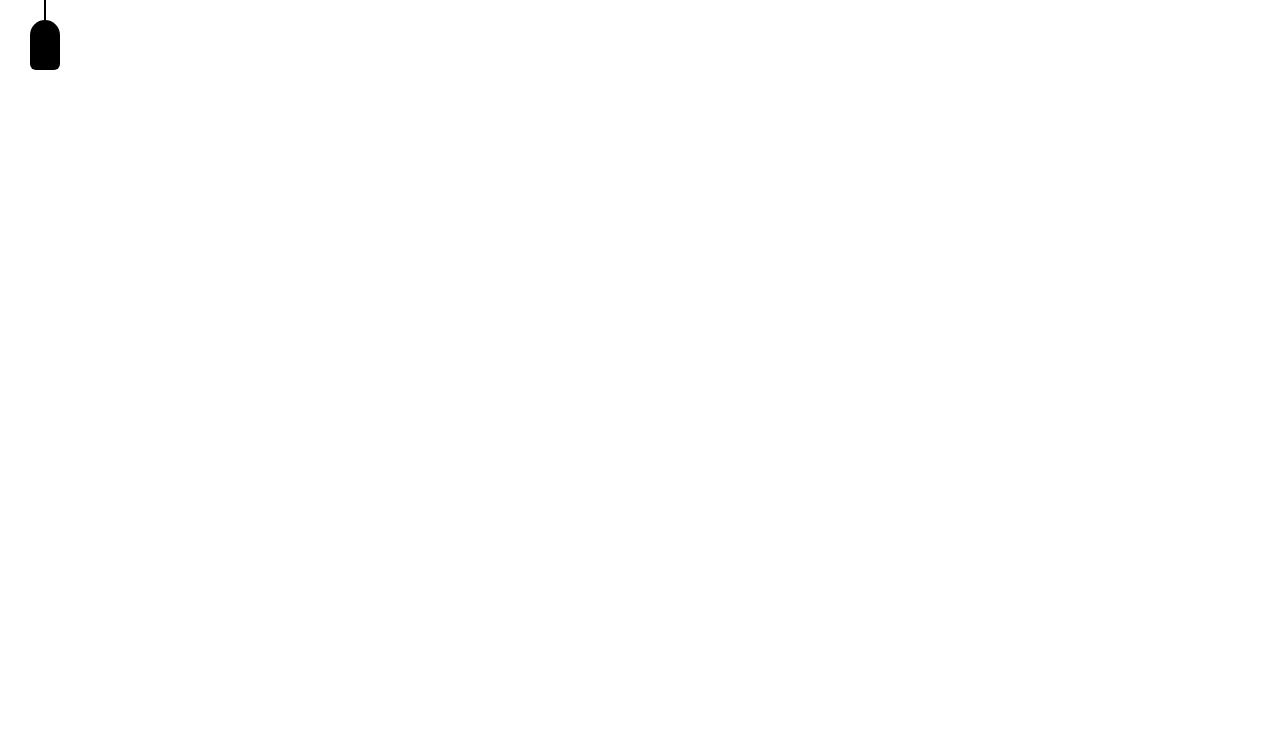
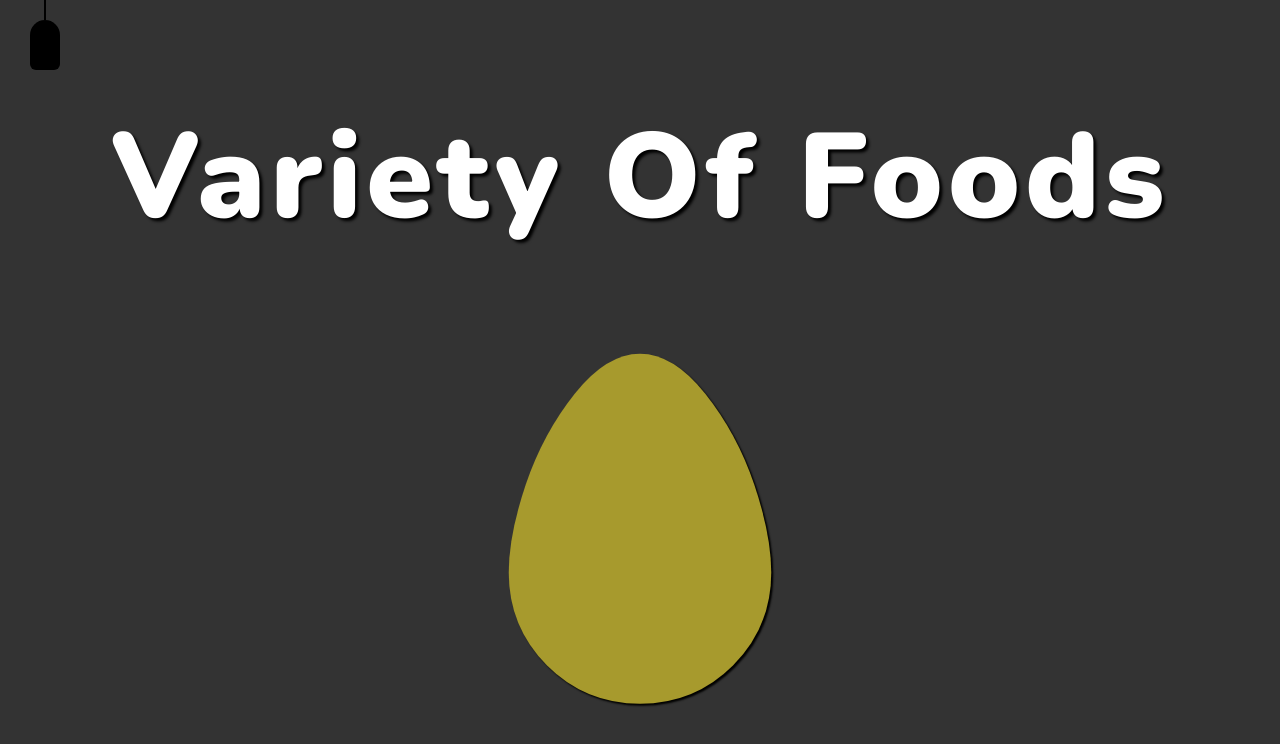
Before and after one commit to gurhanalan/WebsiteProject-Foods, a plain HTML site: page index.html in a window 1280 px wide. Drawn offline with nearby package versions, Linux system fonts and the light colour scheme.

Commit message:
Add hero markup and style

```diff
--- a/css/style.css
+++ b/css/style.css
@@ -35,6 +35,15 @@ html {
   @media only screen and (max-width: 37.5em) {
     html {
       font-size: 30%; } }
+
+.section-heading {
+  font-size: 12rem;
+  font-weight: 900;
+  color: #fff;
+  text-align: center;
+  text-transform: capitalize;
+  letter-spacing: 0.5rem;
+  text-shadow: 0.3rem 0.3rem 0.3rem #000; }
 
 .header {
   z-index: 10;
@@ -74,7 +83,7 @@ html {
   gap: 5rem;
   height: 15rem;
   display: fixed;
-  z-index: 15;
+  z-index: 25;
   top: 0;
   margin-top: -15rem;
   transition: transform 0.3s; }
@@ -97,3 +106,25 @@ html {
 
 #navbar-check:checked ~ .navbar {
   transform: translateY(100%); }
+
+.hero {
+  background-color: #333;
+  height: 100vh;
+  display: flex;
+  flex-direction: column;
+  justify-content: space-evenly; }
+  .hero__icons {
+    font-size: 35rem;
+    position: relative;
+    height: 35rem; }
+    .hero__icons i {
+      position: absolute;
+      color: #a79a2d;
+      text-shadow: 0.2rem 0.2rem 0.2rem black;
+      left: 50%;
+      transform: translateX(-50%) scale(0); }
+    .hero__icons--active {
+      transform: translateX(-50%) scale(1) !important; }
+
+.hero__icons--active {
+  transform: translateX(-50%) scale(1); }
--- a/index.html
+++ b/index.html
@@ -47,7 +47,24 @@
             <!-- <div class="menu target"></div> -->
         </header>
 
-        <section class="section-one"></section>
+        <!--Hero Section 1 -->
+        <section class="hero">
+            <h1 class="hero__heading section-heading">variety of foods</h1>
+            <div class="hero__icons">
+                <i class="fas fa-egg hero__icons--active"></i>
+                <i class="fas fa-stroopwafel"></i>
+                <i class="fas fa-cheese"></i>
+                <i class="fas fa-hotdog"></i>
+                <i class="fas fa-drumstick-bite"></i>
+                <i class="fas fa-apple-alt"></i>
+                <i class="fas fa-ice-cream"></i>
+                <i class="fas fa-fish"></i>
+                <i class="fas fa-cookie"></i>
+                <i class="fas fa-seedling"></i>
+            </div>
+        </section>
+        <!-- End Section 1 -->
+
         <script src="js/script1.js"></script>
     </body>
 </html>
--- a/sass/_2.base.scss
+++ b/sass/_2.base.scss
@@ -27,3 +27,13 @@ html {
     //    font-size: 75%; //1 rem = 12px; 12/16=
     // }
 }
+
+.section-heading {
+    font-size: 12rem;
+    font-weight: 900;
+    color: #fff;
+    text-align: center;
+    text-transform: capitalize;
+    letter-spacing: 0.5rem;
+    text-shadow: 0.3rem 0.3rem 0.3rem #000;
+}
--- a/sass/_3.header-nav.scss
+++ b/sass/_3.header-nav.scss
@@ -48,7 +48,7 @@
     height: 15rem;
 
     display: fixed;
-    z-index: 15;
+    z-index: 25;
     top: 0;
     margin-top: -15rem;
     // transform: translateY(100%);
--- a/sass/main.scss
+++ b/sass/main.scss
@@ -1,6 +1,7 @@
 @import "1.abstracts";
 @import "2.base";
 @import "3.header-nav";
+@import "4.hero";
 
 // @import "components/button";
 
```
